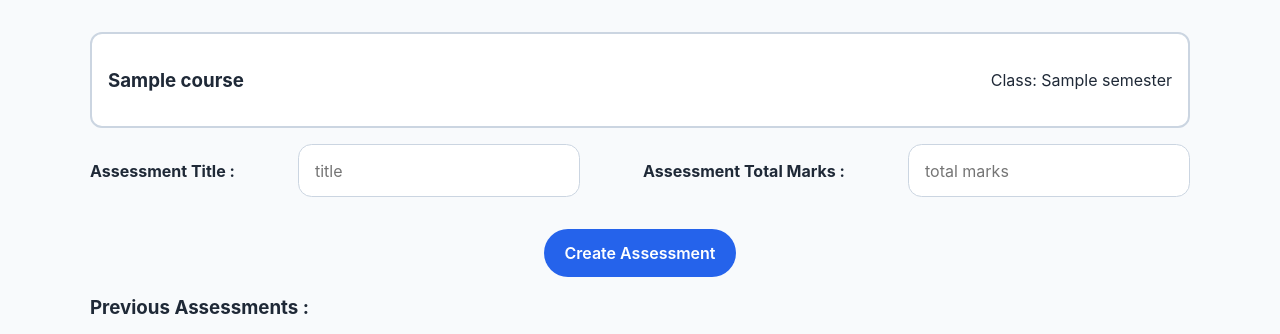
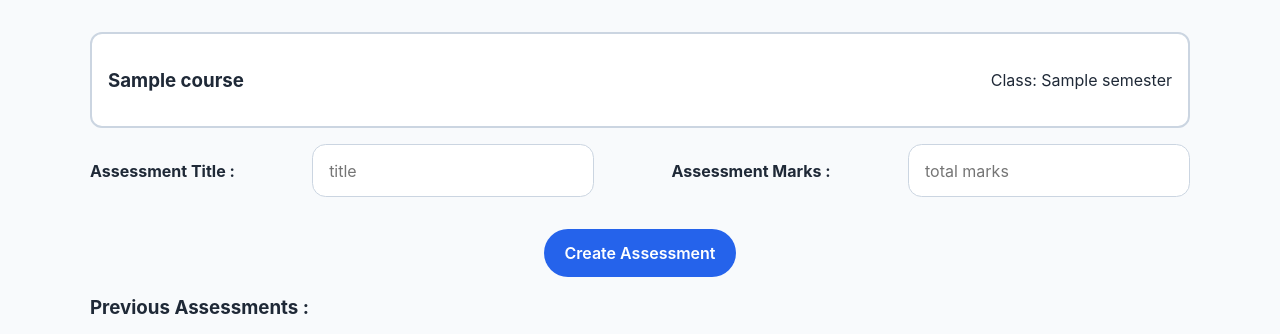
Before and after one commit to msameert/test, a Flask app: template templates/assessment.html in a window 1280 px wide. Shown: the part 76-410 px from the top of the page. Run offline with Flask 3, Linux system fonts and the light colour scheme; tables that the repository leaves empty hold one stand-in row (values such as "Sample post"); the template is opened without the code that fills it: values that come from a table or form of the project are taken from there, most other values are stand-ins (such as "Sample title", 1, 10 or a date in 2020).

Commit message:
fix(assessment): aligned UI with integrated space

```diff
--- a/templates/assessment.html
+++ b/templates/assessment.html
@@ -18,7 +18,7 @@
                 placeholder="title"
                 class="input-field"
             /></p>
-            <h4>Assessment Total Marks :</h4>
+            <h4>Assessment Marks :</h4>
             <p><input
                 type="text"
                 name="total_marks"
```
